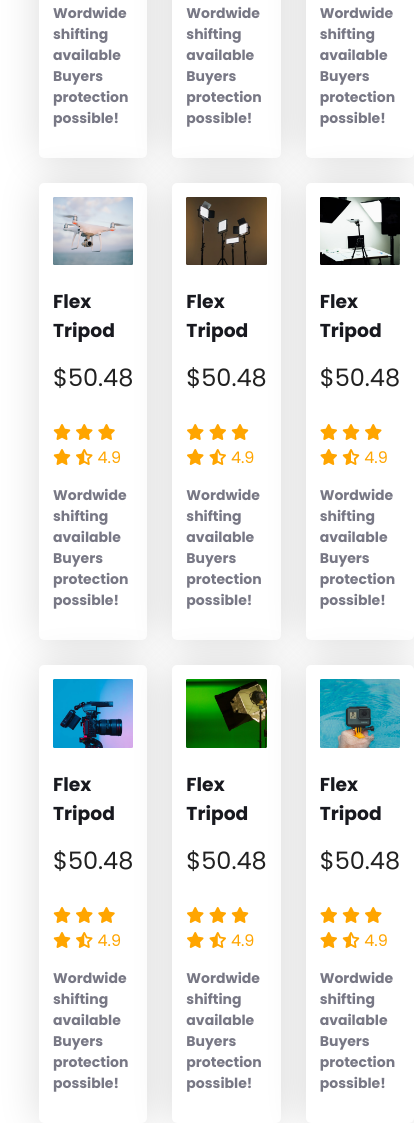
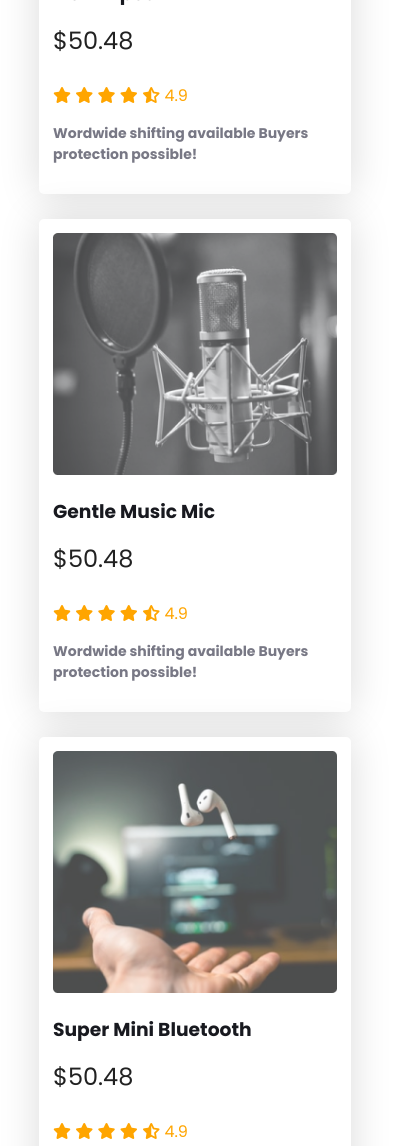
Before and after one commit to Mustakahmmed-dev/Web-Day12-Influencer-Gear, a plain HTML site: page index.html in a window 390 px wide. Shown: the part 1858-3004 px from the top of the page, 414 px wide, since content can reach past the window. Before the commit the page ends 2981 px from the top, so only its background shows below. Drawn offline with Linux system fonts and the light colour scheme.

Commit message:
Added responsiveness of the Popular COllection cards and updated the cards details with some more effects

```diff
--- a/index.html
+++ b/index.html
@@ -68,7 +68,7 @@
                 </div>
                 <div class="shopping-card">
                     <img src="images/mic.png" alt="">
-                    <h3>Flex Tripod</h3>
+                    <h3>Gentle Music Mic</h3>
                     <span>$50.48</span> <br>
                     <span class="review-stars">
                         <i class="fa-solid fa-star"></i>
@@ -82,7 +82,7 @@
                 </div>
                 <div class="shopping-card">
                     <img src="images/airpod.png" alt="">
-                    <h3>Flex Tripod</h3>
+                    <h3>Super Mini Bluetooth</h3>
                     <span>$50.48</span> <br>
                     <span class="review-stars">
                         <i class="fa-solid fa-star"></i>
@@ -96,7 +96,7 @@
                 </div>
                 <div class="shopping-card">
                     <img src="images/drone.png" alt="">
-                    <h3>Flex Tripod</h3>
+                    <h3>Autonomous Smart Drone</h3>
                     <span>$50.48</span> <br>
                     <span class="review-stars">
                         <i class="fa-solid fa-star"></i>
@@ -110,7 +110,7 @@
                 </div>
                 <div class="shopping-card">
                     <img src="images/lights.png" alt="">
-                    <h3>Flex Tripod</h3>
+                    <h3>Studio Multi Lights</h3>
                     <span>$50.48</span> <br>
                     <span class="review-stars">
                         <i class="fa-solid fa-star"></i>
@@ -124,7 +124,7 @@
                 </div>
                 <div class="shopping-card">
                     <img src="images/setup.png" alt="">
-                    <h3>Flex Tripod</h3>
+                    <h3>Single Table Light</h3>
                     <span>$50.48</span> <br>
                     <span class="review-stars">
                         <i class="fa-solid fa-star"></i>
@@ -138,7 +138,7 @@
                 </div>
                 <div class="shopping-card">
                     <img src="images/camera.png" alt="">
-                    <h3>Flex Tripod</h3>
+                    <h3>Videography Camera</h3>
                     <span>$50.48</span> <br>
                     <span class="review-stars">
                         <i class="fa-solid fa-star"></i>
@@ -152,7 +152,7 @@
                 </div>
                 <div class="shopping-card">
                     <img src="images/single-light.png" alt="">
-                    <h3>Flex Tripod</h3>
+                    <h3>Single Camera</h3>
                     <span>$50.48</span> <br>
                     <span class="review-stars">
                         <i class="fa-solid fa-star"></i>
@@ -166,7 +166,7 @@
                 </div>
                 <div class="shopping-card">
                     <img src="images/action.png" alt="">
-                    <h3>Flex Tripod</h3>
+                    <h3>The Different Camera Ever</h3>
                     <span>$50.48</span> <br>
                     <span class="review-stars">
                         <i class="fa-solid fa-star"></i>
@@ -181,6 +181,8 @@
 
             </div>
         </section>
+
+
     </main>
 </body>
 </html>
--- a/styles/index.css
+++ b/styles/index.css
@@ -129,16 +129,22 @@ header{
     display: grid;
     grid-template-columns: repeat(3, 1fr);
     gap: 25px;
+    margin-bottom: 80px;
 }
 .shopping-card{
     border-radius: 5px;
     box-shadow: 0px 0px 40px 0px rgba(0, 0, 0, 0.15);
     background: rgb(255, 255, 255);
     padding: 14px;
-
 }
 .shopping-card img{
     width: 100%;
+    transition: 0.3s;
+    opacity: .7;
+}
+.shopping-card img:hover{
+    scale: 1.08;
+    opacity: 1;
 }
 .shopping-card h3{
     margin: 15px 0px;
@@ -159,3 +165,15 @@ header{
 .review-stars{
     color: orange;
 }
+
+/* Responsiveness for Popular Collection cards */
+@media screen and (max-width:576px){
+    .shopping-cards-container{
+        grid-template-columns: repeat(1, 1fr);
+    }
+}
+@media screen and (min-width:576px) and (max-width:992px) {
+    .shopping-cards-container{
+        grid-template-columns: repeat(2, 1fr);
+    }
+}
```
